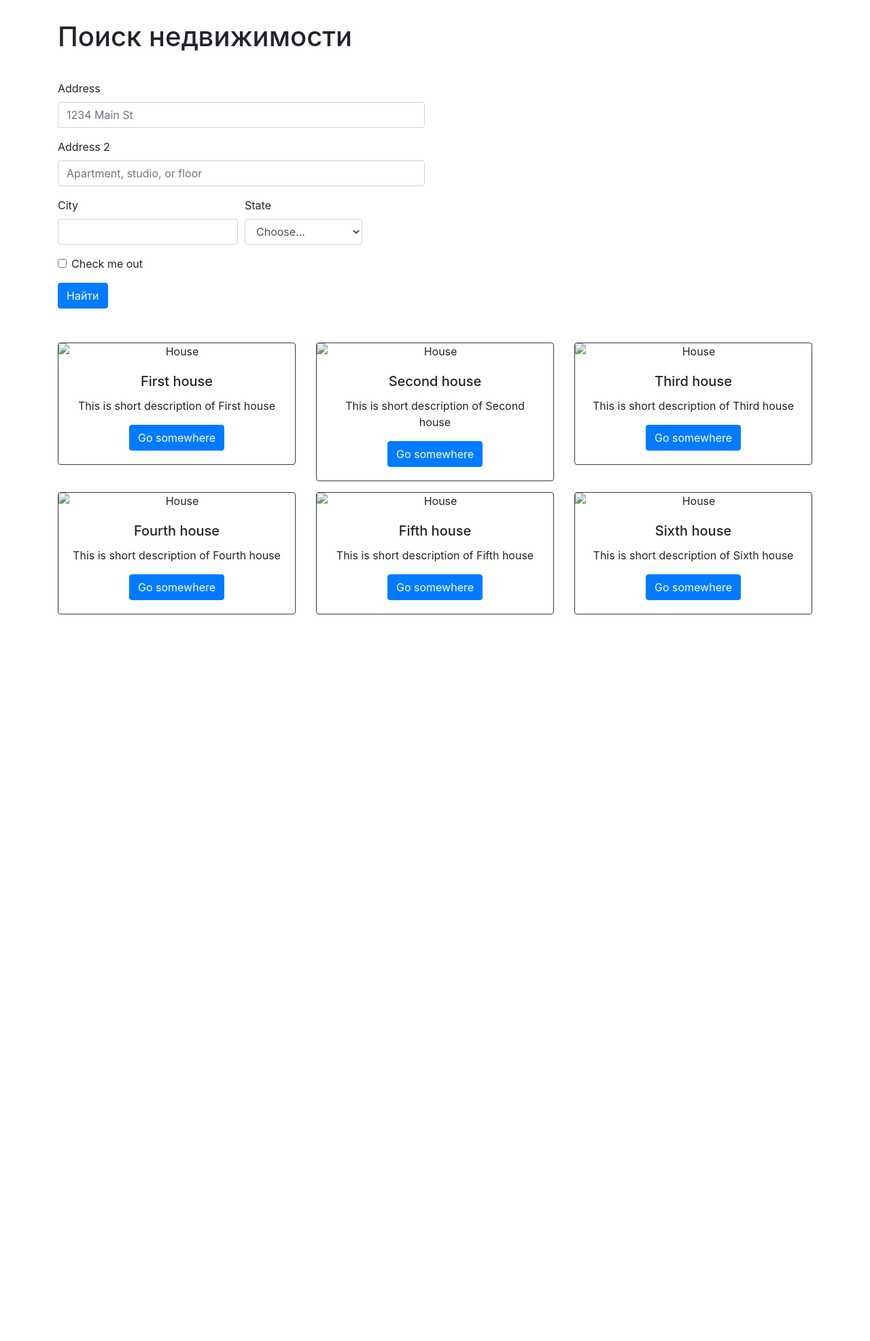
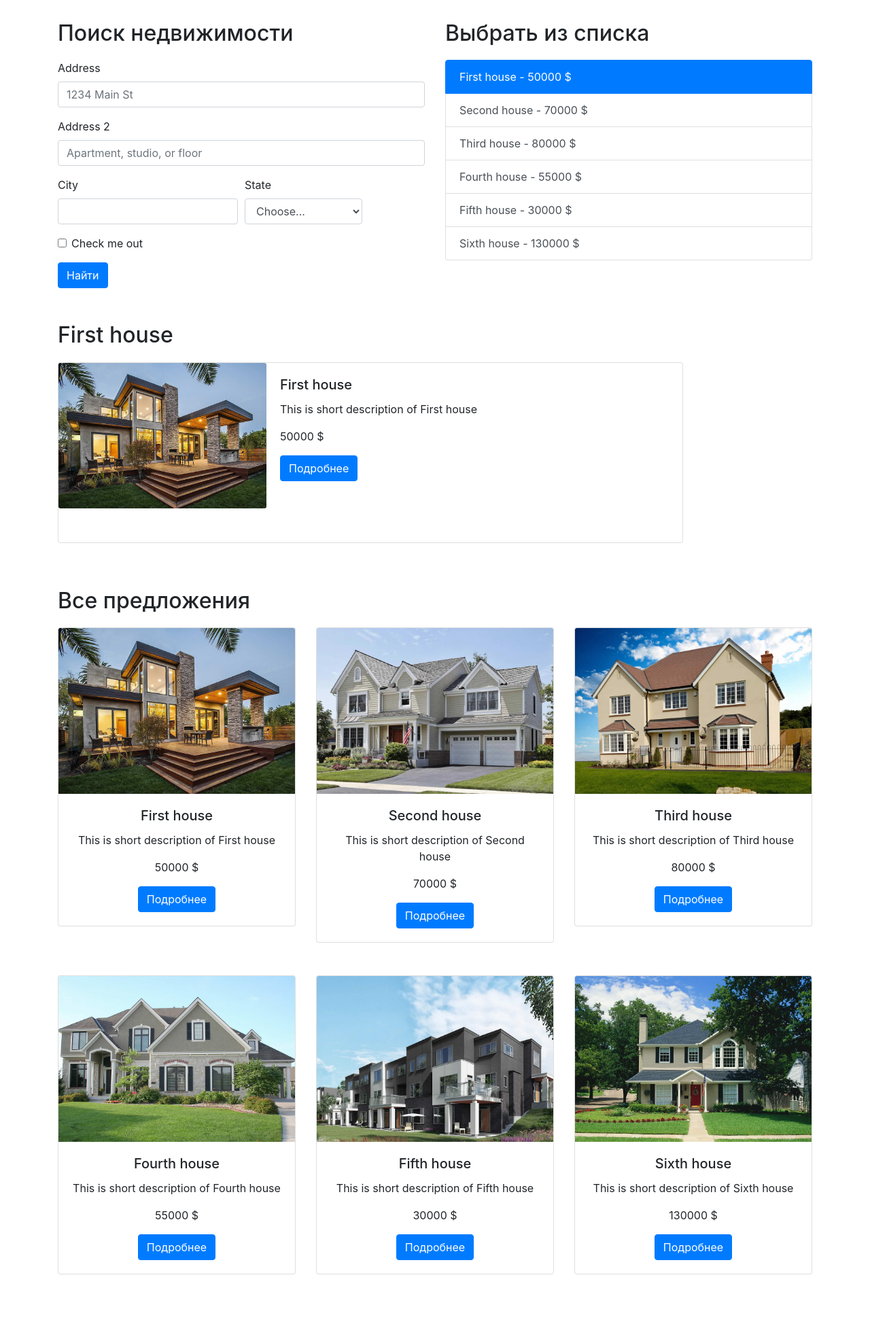
Before and after one commit to GalchenkoIurii/real_estate, a PHP site: page / in a window 1280 px wide. Shown: the part 40-2013 px from the top of the page at 68% size. Before the commit the page ends 944 px from the top, so only its background shows below. Run offline with PHP 8.4, Linux system fonts and the light colour scheme.

Commit message:
Added list of items and selected item

```diff
--- a/app.js
+++ b/app.js
@@ -1,6 +1,6 @@
 const houses = [
-    {title: 'First house', shortDescription: 'This is short description of First house', price: '50000', image: './images/home_01.jpg'},
-    {title: 'Second house', shortDescription: 'This is short description of Second house', price: '70000', image: '/images/home_02.jpg'},
+    {title: 'First house', shortDescription: 'This is short description of First house', price: '50000', image: 'images/home_01.jpg'},
+    {title: 'Second house', shortDescription: 'This is short description of Second house', price: '70000', image: 'images/home_02.jpg'},
     {title: 'Third house', shortDescription: 'This is short description of Third house', price: '80000', image: 'images/home_03.jpg'},
     {title: 'Fourth house', shortDescription: 'This is short description of Fourth house', price: '55000', image: 'images/home_04.jpg'},
     {title: 'Fifth house', shortDescription: 'This is short description of Fifth house', price: '30000', image: 'images/home_05.jpg'},
@@ -10,6 +10,14 @@ const houses = [
 new Vue({
     el: '#main',
     data: {
-        houses: houses
+        houses: houses,
+        house: houses[0],
+        selectedItem: 0
+    },
+    methods: {
+        selectHouse: function(index) {
+            this.house = houses[index];
+            this.selectedItem = index;
+        }
     }
 })
--- a/index.html
+++ b/index.html
@@ -27,9 +27,9 @@
     </header>
     <section id="main">
         <div class="container">
-            <h1>Поиск недвижимости</h1>
             <div class="row">
                 <div class="col-sm-6">
+                    <h2>Поиск недвижимости</h2>
                     <form>
                         <div class="form-group">
                             <label for="inputAddress">Address</label>
@@ -63,19 +63,55 @@
                         <button type="submit" class="btn btn-primary">Найти</button>
                     </form>
                 </div>
+                <div class="col-sm-6">
+                    <h2>Выбрать из списка</h2>
+                    <ul class="list-group">
+                        <li
+                            v-for="(house, index) in houses"
+                            v-on:click="selectHouse(index)"
+                            v-bind:class="{'active': selectedItem === index}"
+                            class="list-group-item list-group-item-action pointer">
+                            {{house.title}} - {{house.price}} $
+                        </li>
+                    </ul>
+                </div>
             </div><!-- end row -->
         </div><!-- end container -->
         <div class="container">
+            <h2>{{house.title}}</h2>
+            <div class="row">
+                <div class="col-sm-10">
+                    <div class="card mb-3">
+                        <div class="row no-gutters">
+                            <div class="col-sm-4">
+                                <img v-bind:src="house.image" class="card-img" alt="House">
+                            </div>
+                            <div class="col-sm-8">
+                                <div class="card-body">
+                                    <h5 class="card-title">{{house.title}}</h5>
+                                    <p class="card-text">{{house.shortDescription}}</p>
+                                    <p class="card-text">{{house.price}} $</p>
+                                    <a href="#" class="btn btn-primary">Подробнее</a>
+                                </div>
+                            </div>
+                        </div>
+                    </div>
+                </div>
+            </div><!-- end row -->
+        </div><!-- end container -->
+        <div class="container">
+            <h2>Все предложения</h2>
             <div class="row">
                 <div
                         v-for="house in houses"
                         class="col-sm-4">
-                    <div class="card text-center border-dark mb-3">
-                        <img src="" class="card-img-top" alt="House">
+                    <div class="card text-center mb-5">
+                        <img v-bind:src="house.image" class="card-img-top" alt="House">
                         <div class="card-body">
                             <h5 class="card-title">{{house.title}}</h5>
                             <p class="card-text">{{house.shortDescription}}</p>
-                            <a href="#" class="btn btn-primary">Go somewhere</a>
+                            <p class="card-text">{{house.price}} $</p>
+                            <a href="#" class="btn btn-primary">Подробнее</a>
                         </div>
                     </div>
                 </div>
--- a/style.css
+++ b/style.css
@@ -9,6 +9,10 @@ h1 {
     margin-bottom: 40px;
 }
 
+h2 {
+    margin-bottom: 20px;
+}
+
 .container {
 
 }
@@ -16,3 +20,7 @@ h1 {
 .row {
     margin-bottom: 50px;
 }
+
+.pointer {
+    cursor: pointer;
+}
```
